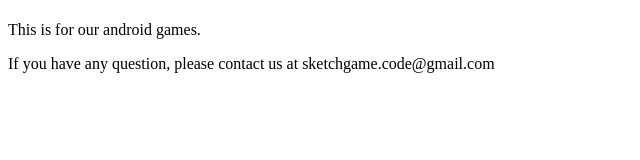
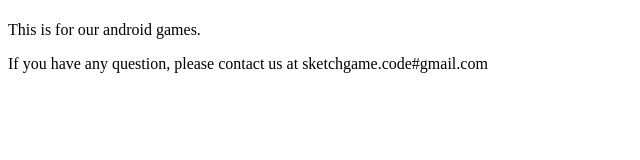
Before and after one commit to sketchgamecode/sketchgamecode.github.io, a plain HTML site: page index.html in a window 1280 px wide. Shown: the full height of the page, 0-640 px from the left. Drawn offline with Linux system fonts and the light colour scheme.

Commit message:
Update index.html

```diff
--- a/index.html
+++ b/index.html
@@ -11,7 +11,7 @@
     <h1></h1>
     <p>This is for our android games.</p>
     <p></p>
-    <p>If you have any question, please contact us at sketchgame.code@gmail.com</p>
+    <p>If you have any question, please contact us at sketchgame.code#gmail.com</p>
 </body>
 
 </html>
```
